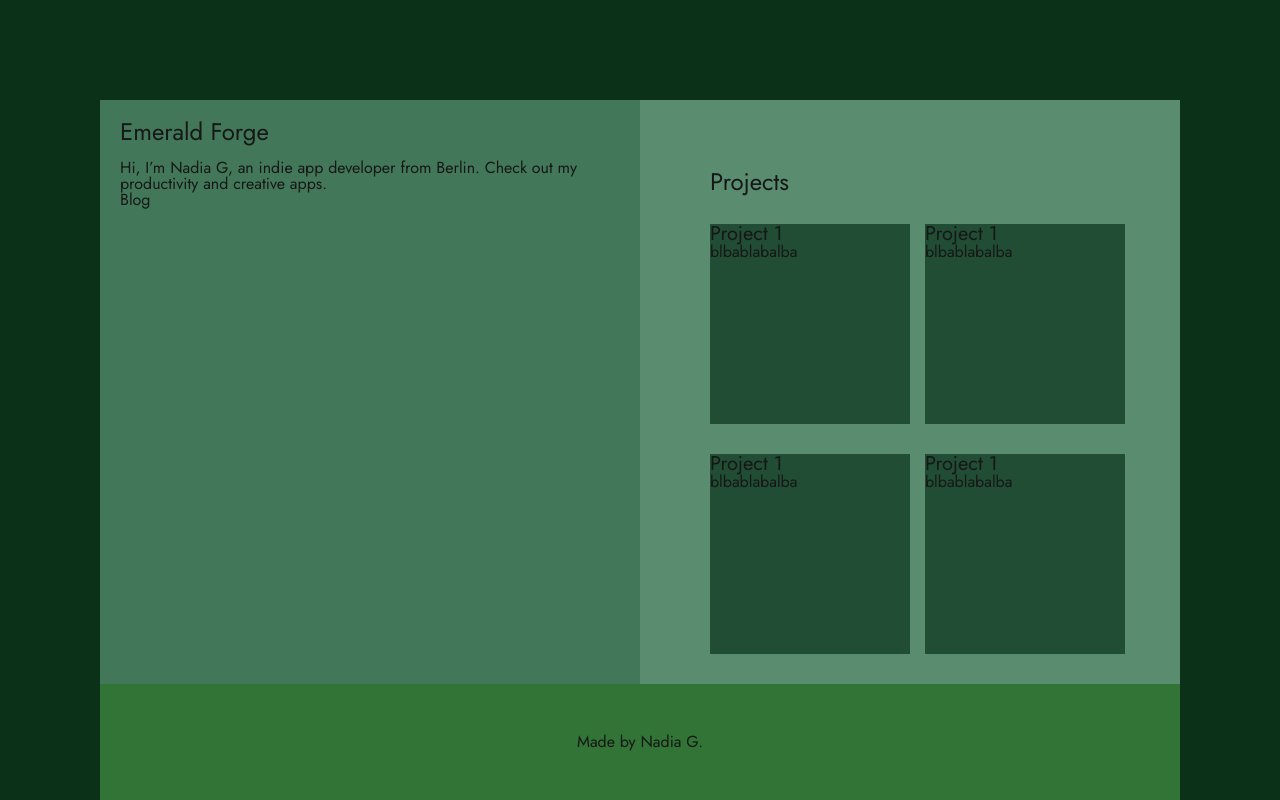
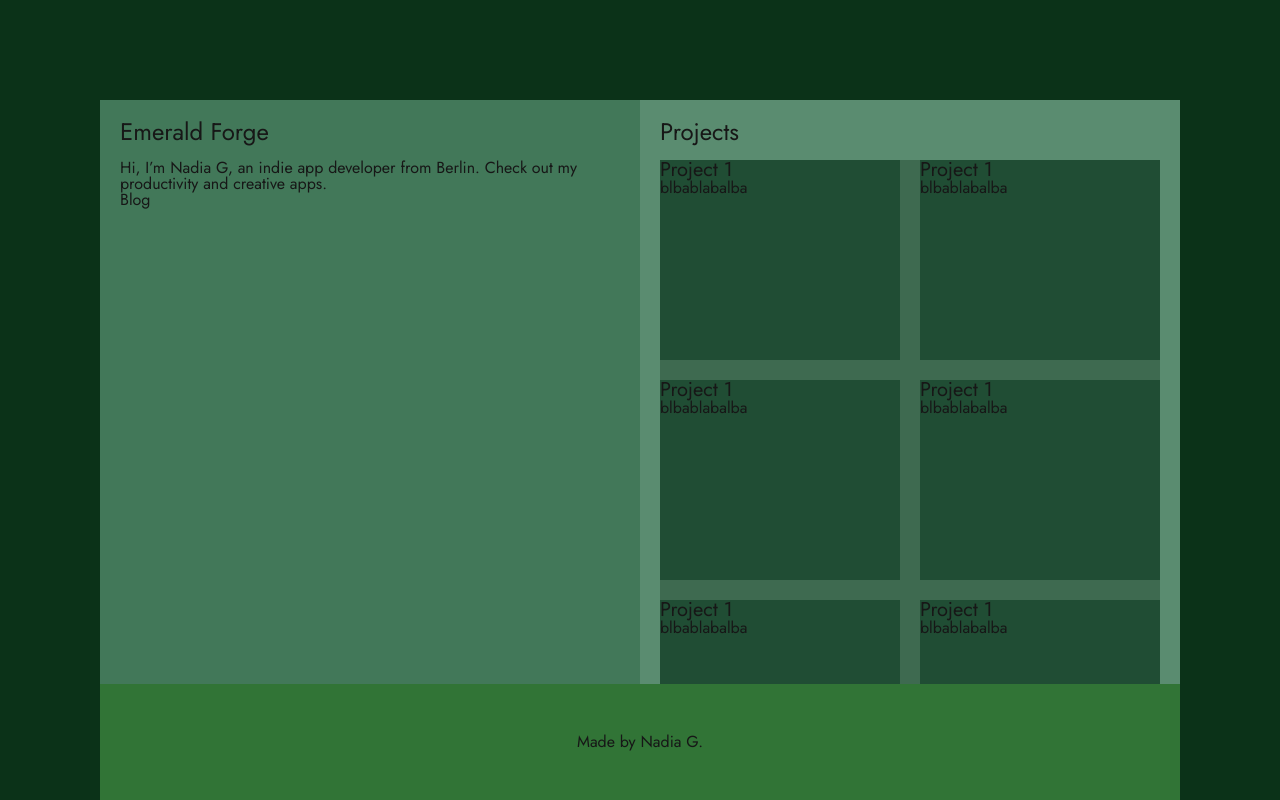
Before and after one commit to JackGarrus/nadyg-website, a Next.js app: page / in a window 1280 px wide. Built offline with nearby package versions, Linux system fonts and the light colour scheme.

Commit message:
projects grid layout

```diff
--- a/src/app/page.module.css
+++ b/src/app/page.module.css
@@ -35,16 +35,14 @@
 
 .cardsContainer {
   display: grid;
-  grid-template-rows: auto;
-  grid-template-columns: repeat(auto-fill, minmax(170px, 1fr));
-  grid-gap: 30px;
-  justify-content: center;
-  padding: 50px;
+
+  grid-template-columns: repeat(auto-fill, minmax(180px, 1fr));
+  grid-gap: 20px;
+  background-color: #3e6a50;
 }
 
 .card {
   background-color: #204d34;
-  width: 200px;
   height: 200px;
 }
 
--- a/src/app/page.tsx
+++ b/src/app/page.tsx
@@ -18,9 +18,57 @@ export default function Home() {
         </section>
 
         <section className={s.projectsSection}>
+          <h1 className={s.h1}>Projects</h1>
+          <br />
+
           <div className={s.cardsContainer}>
-            <h1 className={s.h1}>Projects</h1>
-            <br />
+            <div className={s.card}>
+              <h3 className={s.h3}>Project 1</h3>
+              {/* Backgorund img  o come uzu.works */}
+              <p className={s.paragraph}>blbablabalba</p>
+            </div>
+
+            <div className={s.card}>
+              <h3 className={s.h3}>Project 1</h3>
+              {/* Backgorund img  o come uzu.works */}
+              <p className={s.paragraph}>blbablabalba</p>
+            </div>
+
+            <div className={s.card}>
+              <h3 className={s.h3}>Project 1</h3>
+              {/* Backgorund img  o come uzu.works */}
+              <p className={s.paragraph}>blbablabalba</p>
+            </div>
+
+            <div className={s.card}>
+              <h3 className={s.h3}>Project 1</h3>
+              {/* Backgorund img  o come uzu.works */}
+              <p className={s.paragraph}>blbablabalba</p>
+            </div>
+
+            <div className={s.card}>
+              <h3 className={s.h3}>Project 1</h3>
+              {/* Backgorund img  o come uzu.works */}
+              <p className={s.paragraph}>blbablabalba</p>
+            </div>
+
+            <div className={s.card}>
+              <h3 className={s.h3}>Project 1</h3>
+              {/* Backgorund img  o come uzu.works */}
+              <p className={s.paragraph}>blbablabalba</p>
+            </div>
+
+            <div className={s.card}>
+              <h3 className={s.h3}>Project 1</h3>
+              {/* Backgorund img  o come uzu.works */}
+              <p className={s.paragraph}>blbablabalba</p>
+            </div>
+
+            <div className={s.card}>
+              <h3 className={s.h3}>Project 1</h3>
+              {/* Backgorund img  o come uzu.works */}
+              <p className={s.paragraph}>blbablabalba</p>
+            </div>
 
             <div className={s.card}>
               <h3 className={s.h3}>Project 1</h3>
```
